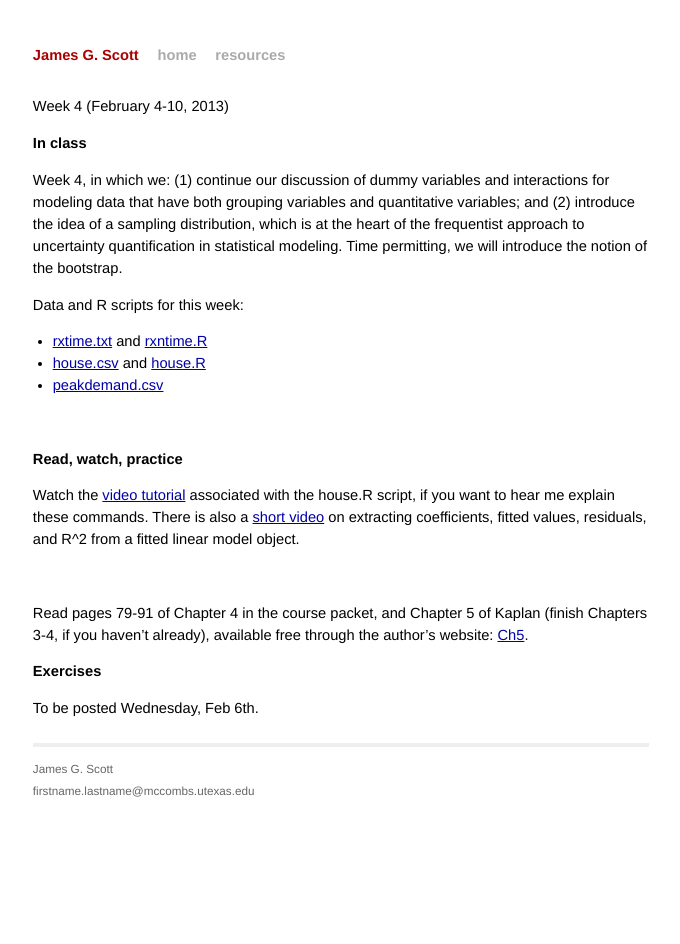
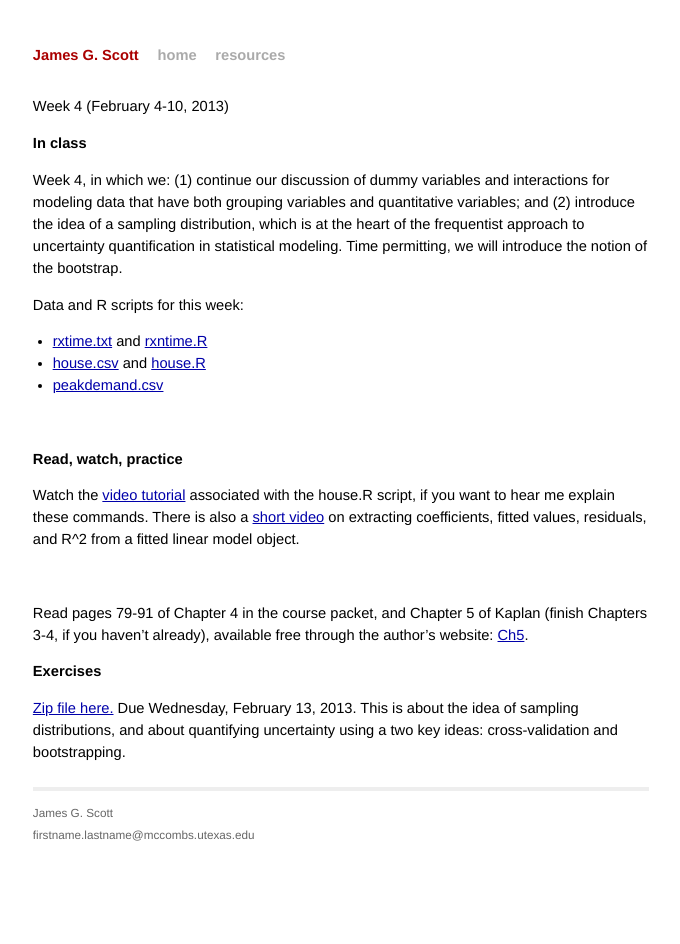
Before and after one commit to jgscott/SSC325, a Jekyll site: the page built from _posts/2013-02-02-week04.md, in a window 1280 px wide. Shown: the whole page, without its empty margins (299-979 px from the left). Built offline with Jekyll 4.4.1, drawn with Linux system fonts in a browser that asks for light colours.

Commit message:
exercises04

```diff
--- a/_posts/2013-02-02-week04.md
+++ b/_posts/2013-02-02-week04.md
@@ -32,4 +32,4 @@ Read pages 79-91 of Chapter 4 in the course packet, and Chapter 5 of Kaplan (fin
 
 Exercises
 ---------
-To be posted Wednesday, Feb 6th.
+[Zip file here.](http://jgscott.github.com/SSC325/exercises/exercises04-SSC325H.zip) Due Wednesday, February 13, 2013.  This is about the idea of sampling distributions, and about quantifying uncertainty using a two key ideas: cross-validation and bootstrapping.
```
Also changed, not shown: 1 other file.
